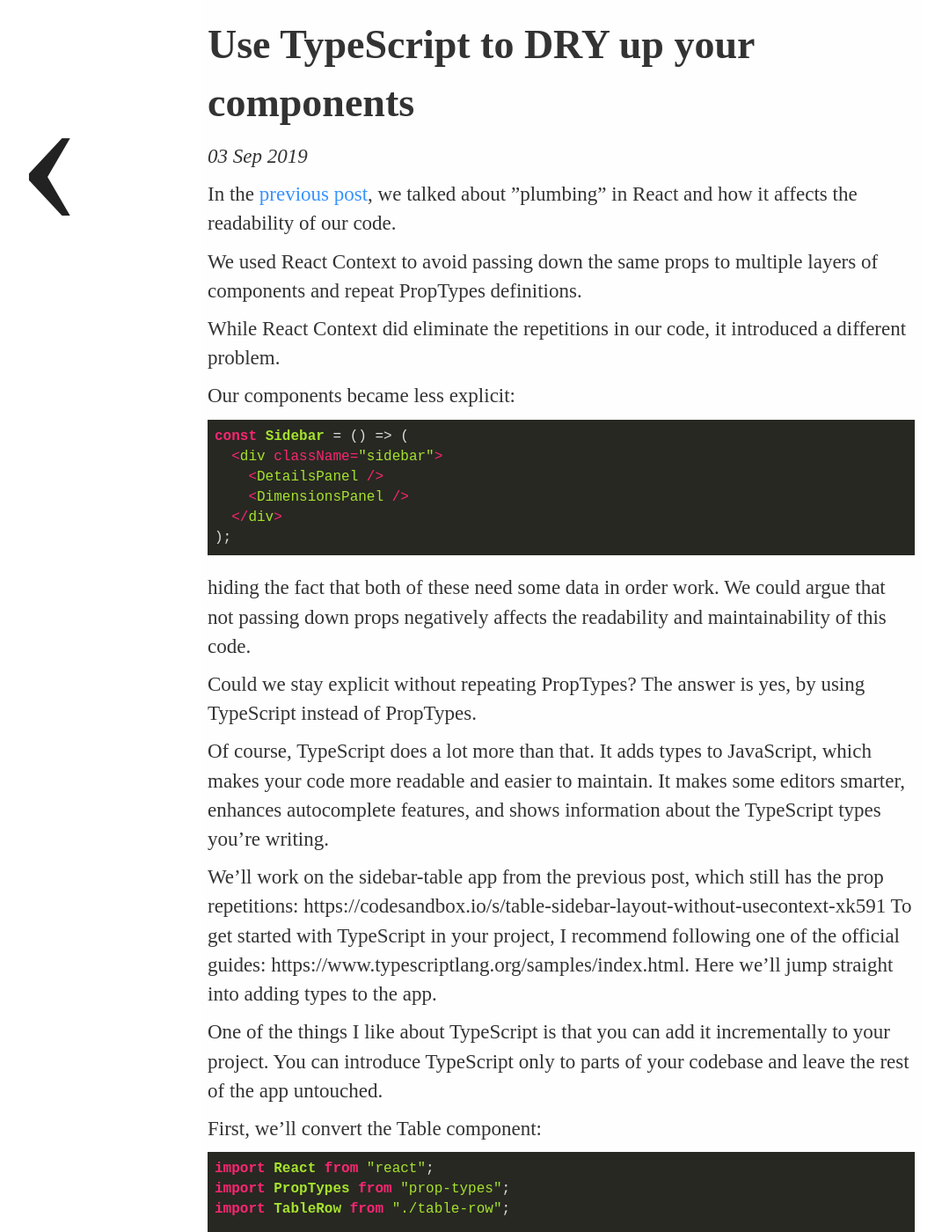
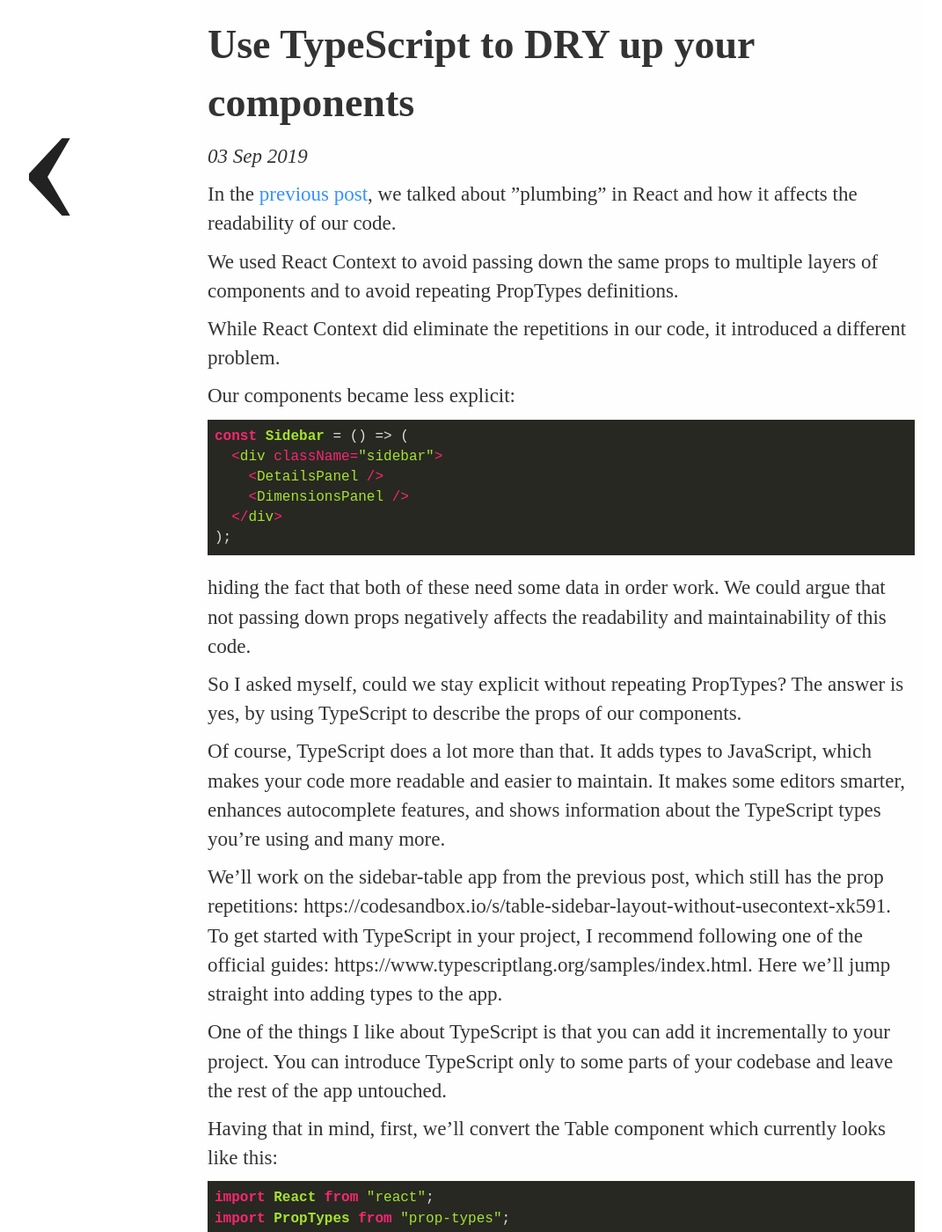
Before and after one commit to akoskm/akoskm.github.io, a Jekyll site: the page built from _posts/2019-09-10-typescript-practical-example.md, in a window 1280 px wide and 1400 px high. Shown: the whole window at 88% size, without its empty margins (2-1073 px from the left). Built offline with Jekyll 4.4.1, drawn with Linux system fonts in a browser that asks for light colours; nearby versions of some CDN libraries; some web fonts are replaced; comment, search, counter and statistics services are not loaded; some of the changed text lies outside the part shown.

Commit message:
update some wordings, formatting

````diff
--- a/_posts/2019-09-10-typescript-practical-example.md
+++ b/_posts/2019-09-10-typescript-practical-example.md
@@ -7,7 +7,7 @@ date: 2019-09-03 00:00:01
 
 In the [previous post](https://akoskm.com/2019/09/03/react-usecontext-practical-example.html), we talked about ”plumbing” in React and how it affects the readability of our code.
 
-We used React Context to avoid passing down the same props to multiple layers of components and repeat PropTypes definitions.
+We used React Context to avoid passing down the same props to multiple layers of components and to avoid repeating PropTypes definitions.
 
 While React Context did eliminate the repetitions in our code, it introduced a different problem.
 
@@ -24,17 +24,17 @@ const Sidebar = () => (
 
 hiding the fact that both of these need some data in order work. We could argue that not passing down props negatively affects the readability and maintainability of this code.
 
-Could we stay explicit without repeating PropTypes? The answer is yes, by using TypeScript instead of PropTypes.
+So I asked myself, could we stay explicit without repeating PropTypes? The answer is yes, by using TypeScript to describe the props of our components.
 
-Of course, TypeScript does a lot more than that. It adds types to JavaScript, which makes your code more readable and easier to maintain. It makes some editors smarter, enhances autocomplete features, and shows information about the TypeScript types you're writing.
+Of course, TypeScript does a lot more than that. It adds types to JavaScript, which makes your code more readable and easier to maintain. It makes some editors smarter, enhances autocomplete features, and shows information about the TypeScript types you're using and many more.
 
-We'll work on the sidebar-table app from the previous post, which still has the prop repetitions: https://codesandbox.io/s/table-sidebar-layout-without-usecontext-xk591
+We'll work on the sidebar-table app from the previous post, which still has the prop repetitions: https://codesandbox.io/s/table-sidebar-layout-without-usecontext-xk591.
 To get started with TypeScript in your project, I recommend following one of the official guides: https://www.typescriptlang.org/samples/index.html. Here we'll jump straight into adding types to the app.
 
 One of the things I like about TypeScript is that you can add it incrementally to your project.
-You can introduce TypeScript only to parts of your codebase and leave the rest of the app untouched.
+You can introduce TypeScript only to some parts of your codebase and leave the rest of the app untouched.
 
-First, we'll convert the Table component:
+Having that in mind, first, we'll convert the Table component which currently looks like this:
 
 ```
 import React from "react";
@@ -107,7 +107,7 @@ When rewriting existing, PropTypes-based components to TypeScript we're looking
 
 **PropTypes.string** ➡ **string**.
 
-**PropTypes.arrayOf(PropTypes.number)** ➡ **Array<number>**.
+**PropTypes.arrayOf(PropTypes.number)** ➡ **Array\<number\>**.
 
 Use `any` to opt-out compile time checks for a variable.
 
@@ -136,11 +136,16 @@ export type Product = {
 };
 ```
 
-Decorating something with a certain type is done in the following way: `variable:type`. Don't forget to rename the files when you're adding types, js to ts and jsx to tsx:
+Decorating something with a certain type is done in the following way:
+
+```
+variable:type
+```
+Don't forget to rename the files when you're adding types, js to ts and jsx to tsx:
 
 ![typescript into ts or tsx](https://i.imgur.com/OKZ63OX.png)
 
-Now that we have the Product type, we can replace the `propTypes` part of the Table component.
+Now that we have the Product type ready, we can replace the `propTypes` part of the Table component.
 
 ```
 type TableProps = {
````
Also changed, not shown: other parts of _posts/2019-09-10-typescript-practical-example.md (+4 -4 lines).
